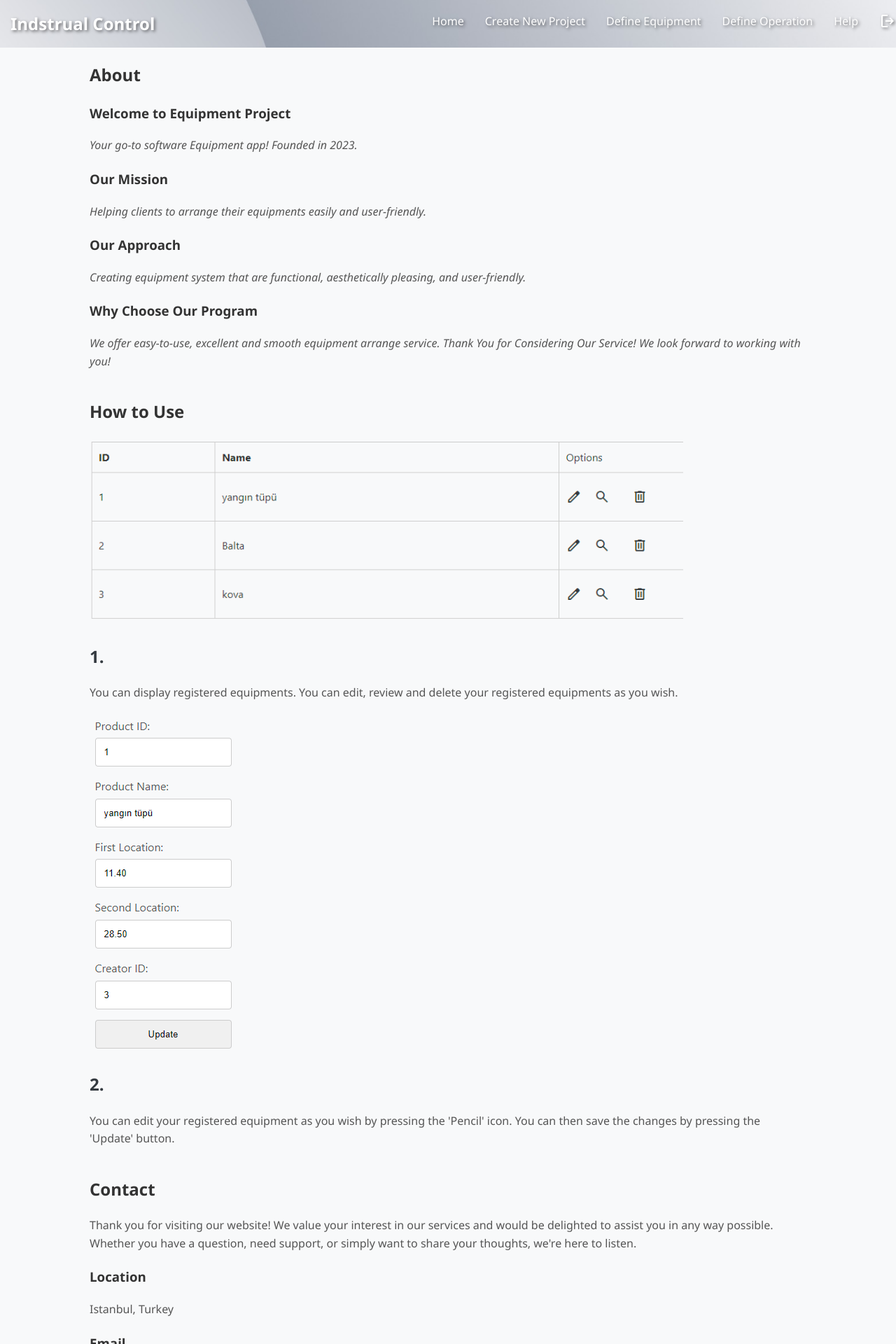
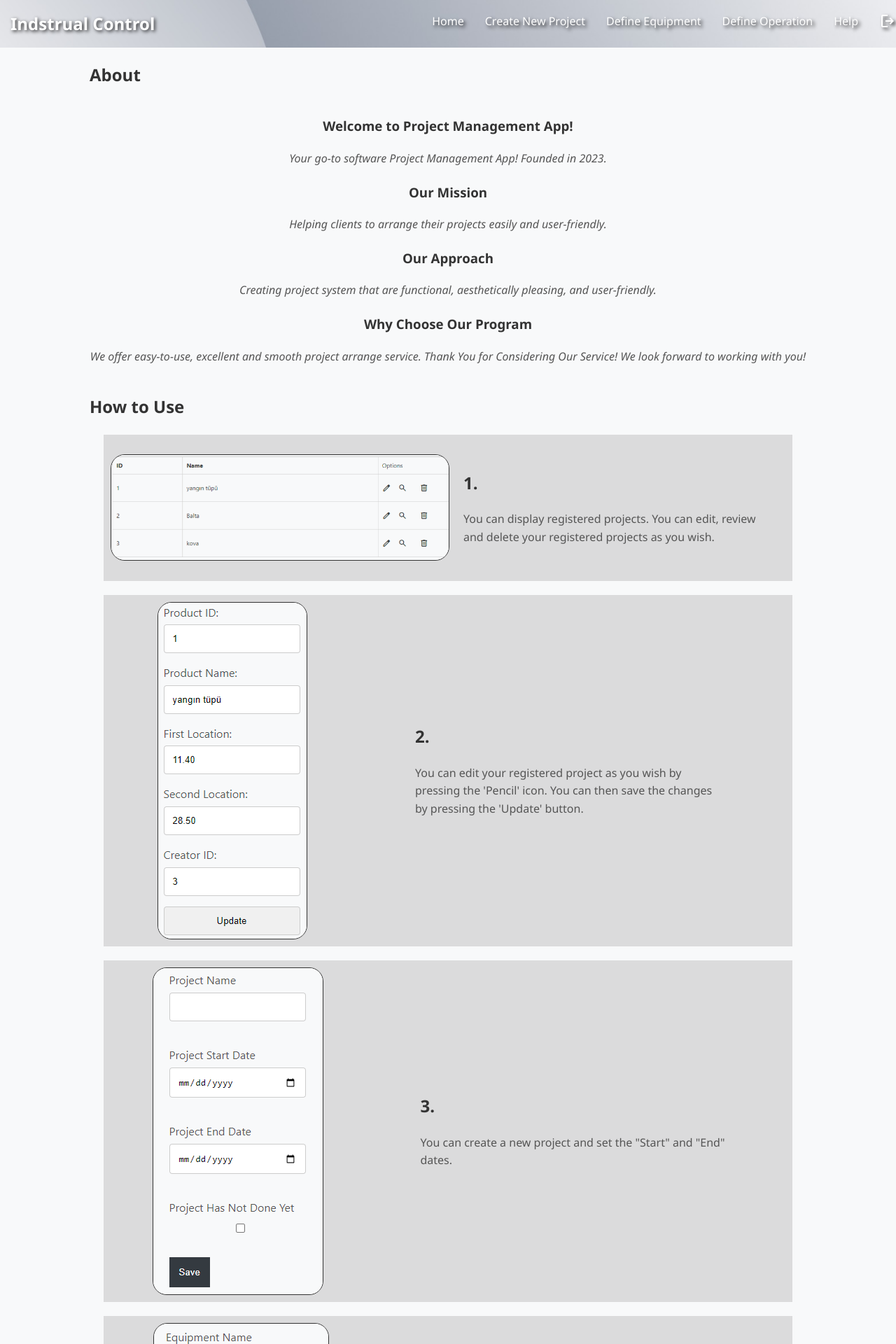
Before and after one commit to yakuptokmakci/PHP-Project-Management, a PHP site: page /help.php in a window 1280 px wide. Shown: the top 1920 px of the page at 70% size. Run offline with PHP 8.4, Linux system fonts and the light colour scheme; a user stored in the database is signed in; data comes from the database, SQL or seed files in the repository.

Commit message:
edit ptoject && css && help-page update

```diff
--- a/create_project_page.php
+++ b/create_project_page.php
@@ -122,7 +122,7 @@ $tableresult = mysqli_query($mysqli, "SELECT * FROM `projects` WHERE project_cre
                             <td><?php echo $row['project_id']; ?></td>
                             <td><?php echo $row['project_name']; ?></td>
                             <td>
-                                <a href="edit.php?id=<?php echo $row['project_id']; ?>" class="material-symbols-outlined">edit</a>
+                                <a href="edit_project.php?id=<?php echo $row['project_id']; ?>" class="material-symbols-outlined">edit</a>
                                 <a href="delete_project_page.php?project_id=<?php echo $row["project_id"]; ?>"><span class="material-symbols-outlined">delete</span></a>
                             </td>
                         </tr>
--- a/global.css
+++ b/global.css
@@ -25,6 +25,89 @@ header {
 h1 {
     color: #343a40;
     margin-bottom: 20px;
+}
+
+.row-class{
+    display: flex;
+    gap: 100px;
+    flex-direction: row;
+    justify-content: center;
+}
+
+.info-box{
+    display: flex;
+    flex-direction: column;
+    justify-content: center;
+    align-items: center;
+}
+
+.div-about{
+    display: flex;
+    flex-direction: column;
+    text-align: center;
+    justify-content: center;
+}
+
+a{
+    color: blue;
+}
+
+.contact-text{
+    text-align: center;
+}
+
+
+.how-to-use-container {
+    display: flex;
+    align-items: center;
+    justify-content: space-around;
+    margin: 20px;
+    background-color: rgba(100, 100, 100, 0.2);
+    padding: 10px;
+}
+
+.how-to-use-container h1 {
+    /* Your CSS styles for the h1 element go here */
+    color: #333; /* Example text color (change as needed) */
+    font-size: 24px; /* Example font size (change as needed) */
+    align-self: flex-start;
+
+}
+
+/* Style for the image */
+.how-to-use-image {
+    max-width: 50%; /* Adjust the width as needed */
+    height: auto;
+    border-radius: 20px; /* Optional: Add rounded corners to the image */
+    border: 1px solid #333;
+}
+
+/* Style for the text */
+.how-to-use-text {
+    max-width: 50%; /* Adjust the width as needed */
+    padding: 20px;
+    box-sizing: border-box;
+}
+
+.meeting{
+    color:blue
+}
+
+.totalcontainer{
+    display: flex;
+    flex-direction: row;
+    justify-content: center;
+    margin-top: 50px;
+    gap: 50px;
+    background-color: rgba(100, 100, 100, 0.2);
+}
+
+.totalinfoboxes{
+    display: flex;
+    flex-direction: column;
+    justify-content: center;
+
+    align-items: center;
 }
 
 form {
@@ -96,11 +179,21 @@ a:hover {
     height: auto;
     background-size: cover;
 }
+.totalinfoboxes h1{
+    color: white;
+    text-shadow: 2px 2px 5px rgba(0, 0, 0, 0.4);
+    margin: 0;
+}
+
+.totalinfoboxes h2{
+  color: white;
+  text-shadow: 2px 2px 5px rgba(0, 0, 0, 0.4);
+}
 
 .logo h1 {
     color: white;
     margin: 0;
-    text-shadow: 2px 2px 4px rgba(0, 0, 0, 0.5);
+    text-shadow: 2px 2px 5px rgba(0, 0, 0, 0.8);
 }
 
 .navbar-links {
@@ -109,11 +202,12 @@ a:hover {
 
 .navbar-links a {
     color: #fff;
-    text-shadow: 2px 2px 4px rgba(0, 0, 0, 0.5);
+    text-shadow: 3px 3px 5px rgba(0, 0, 0, 0.8); /* Adjusted shadow values */
     text-decoration: none;
     margin: 0 15px;
     transition: color 0.3s ease;
 }
+
 
 .navbar-links a:hover {
     color: #ccc;
--- a/help.php
+++ b/help.php
@@ -9,6 +9,26 @@ if(isset($_SESSION["user_id"])){
     $result = $mysqli->query($sql);
     $user = $result->fetch_assoc();
 }
+
+// Count total users
+$userCountQuery = "SELECT COUNT(*) as totalUsers FROM user";
+$userCountResult = $mysqli->query($userCountQuery);
+$userCount = $userCountResult->fetch_assoc()["totalUsers"];
+
+// Count total registered products
+$productCountQuery = "SELECT COUNT(*) as totalProducts FROM products";
+$productCountResult = $mysqli->query($productCountQuery);
+$productCount = $productCountResult->fetch_assoc()["totalProducts"];
+
+// Count total registered projects
+$projectCountQuery = "SELECT COUNT(*) as totalProjects FROM projects";
+$projectCountResult = $mysqli->query($projectCountQuery);
+$projectCount = $projectCountResult->fetch_assoc()["totalProjects"];
+
+// Count total registered operations
+$operationCountQuery = "SELECT COUNT(*) as totalOperations FROM operations";
+$operationCountResult = $mysqli->query($operationCountQuery);
+$operationCount = $operationCountResult->fetch_assoc()["totalOperations"];
 
 $tableresult = mysqli_query($mysqli, "SELECT * FROM `products`");
 
@@ -56,17 +76,18 @@ $tableresult = mysqli_query($mysqli, "SELECT * FROM `products`");
       <div class="div-about">
         <div class="">
 
-          <h3>Welcome to Equipment Project</h3>
-          <p><i>Your go-to software Equipment app! Founded in 2023.</i></p>
+
+          <h3>Welcome to Project Management App!</h3>
+          <p><i>Your go-to software Project Management App! Founded in 2023.</i></p>
 
           <h3>Our Mission</h3>
-          <p><i>Helping clients to arrange their equipments easily and user-friendly.</i></p>
+          <p><i>Helping clients to arrange their projects easily and user-friendly.</i></p>
 
           <h3>Our Approach</h3>
-          <p><i>Creating equipment system that are functional, aesthetically pleasing, and user-friendly.</i></p>
+          <p><i>Creating project system that are functional, aesthetically pleasing, and user-friendly.</i></p>
 
           <h3>Why Choose Our Program</h3>
-          <p><i>We offer easy-to-use, excellent and smooth equipment arrange service. Thank You for Considering Our Service! We look forward to working with you!</i></p>
+          <p><i>We offer easy-to-use, excellent and smooth project arrange service. Thank You for Considering Our Service! We look forward to working with you!</i></p>
 
         </div>
 
@@ -87,7 +108,7 @@ $tableresult = mysqli_query($mysqli, "SELECT * FROM `products`");
         <img src="assets/1.png" alt="How to Use Image" class="how-to-use-image">
         <div class="how-to-use-text">
           <h1>1. </h1>
-            <p>You can display registered equipments. You can edit, review and delete your registered equipments as you wish.</p>
+            <p>You can display registered projects. You can edit, review and delete your registered projects as you wish.</p>
         </div>
     </div>
 
@@ -95,7 +116,31 @@ $tableresult = mysqli_query($mysqli, "SELECT * FROM `products`");
         <img src="assets/2.png" alt="How to Use Image" class="how-to-use-image">
         <div class="how-to-use-text">
             <h1>2. </h1>
-            <p>You can edit your registered equipment as you wish by pressing the 'Pencil' icon. You can then save the changes by pressing the 'Update' button.</p>
+            <p>You can edit your registered project as you wish by pressing the 'Pencil' icon. You can then save the changes by pressing the 'Update' button.</p>
+        </div>
+    </div>
+
+    <div class="how-to-use-container">
+        <img src="assets/3.png" alt="How to Use Image" class="how-to-use-image">
+        <div class="how-to-use-text">
+            <h1>3. </h1>
+            <p>You can create a new project and set the "Start" and "End" dates.</p>
+        </div>
+    </div>
+
+    <div class="how-to-use-container">
+        <img src="assets/4.png" alt="How to Use Image" class="how-to-use-image">
+        <div class="how-to-use-text">
+            <h1>4. </h1>
+            <p>You create equipments and set amount and address of it.</p>
+        </div>
+    </div>
+
+    <div class="how-to-use-container">
+        <img src="assets/5.png" alt="How to Use Image" class="how-to-use-image">
+        <div class="how-to-use-text">
+            <h1>5. </h1>
+            <p>Then you can create an operation, select a project and assign equipments to the project as you wish. </p>
         </div>
     </div>
 
@@ -122,16 +167,16 @@ $tableresult = mysqli_query($mysqli, "SELECT * FROM `products`");
         </div>
         <div>
           <div class="info-box">
-            <i class="bx bx-envelope"></i>
+            <i class=""></i>
             <h3>Email</h3>
             <p>test@gmail.com</p>
           </div>
         </div>
-        <div class="col-lg-3 mb-4">
+        <div class="">
           <div class="info-box">
             <i class="bx bx-phone-call"></i>
             <h3>Meeting</h3>
-            <a href="https://calendly.com/guneyberkayates/30min">Schedule a Meeting</a>
+            <a class="meeting" href="https://calendly.com/guneyberkayates/30min">Schedule a Meeting</a>
           </div>
         </div>
       </div>
@@ -143,7 +188,41 @@ $tableresult = mysqli_query($mysqli, "SELECT * FROM `products`");
       </div>
     </div>
   </section>
-  <!-- end contact section  -->
+
+  <section>
+    <div class="totalcontainer">
+
+      <div class="totalinfoboxes">
+        <h1>Total Users</h1>
+        <h2>
+          <?php echo $userCount; ?>
+        </h2>
+      </div>
+
+      <div class="totalinfoboxes">
+      <h1>Total Registered Products</h1>
+      <h2>
+        <?php echo $productCount; ?>
+      </h2>
+      </div>
+
+      <div class="totalinfoboxes">
+      <h1>Total Registered Projects</h1>
+        <h2>
+          <?php echo $projectCount; ?>
+        </h2>
+      </div>
+
+      <div class="totalinfoboxes">
+      <h1>Total Registered Operations</h1>
+      <h2>
+        <?php echo $operationCount; ?>
+      </h2>
+      </div>
+
+    </div>
+
+    </section>
 
 </body>
 
```
Also changed, not shown: edit_project.php (added, +108 -0 lines), assets/3.png (added), assets/4.png (added), assets/5.png (added).
